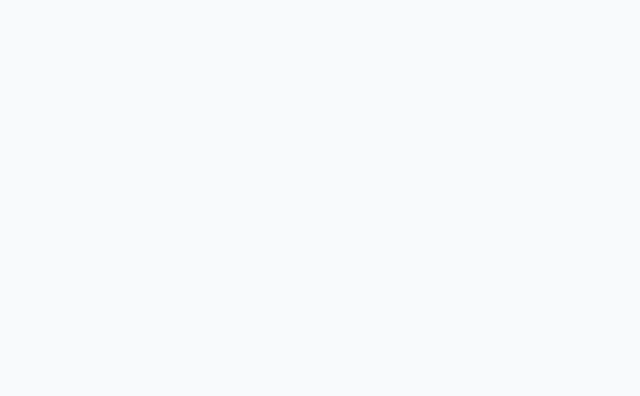
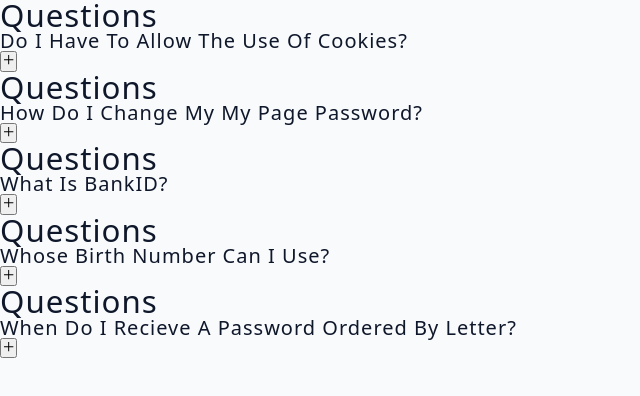
Before and after one commit to Boopalan-d3v/fundamental-projects, a React (Vite) app in the folder alternative-questions/: page / in a window 1280 px wide. Shown: the top 396 px of the page, without its empty margins (0-640 px from the left). Built offline with nearby package versions, Linux system fonts and the light colour scheme.

Commit message:
contains App component

```diff
--- a/alternative-questions/src/App.jsx
+++ b/alternative-questions/src/App.jsx
@@ -1,9 +1,11 @@
-
+import { useState} from 'react'
+import data from './data'
+import Questions from './Questions'
 function App() {
-
+  const [questions, setQuestions] = useState(data)
   return (
     <main>
-
+      <Questions questions={questions} />
     </main>
   )
 }
```
